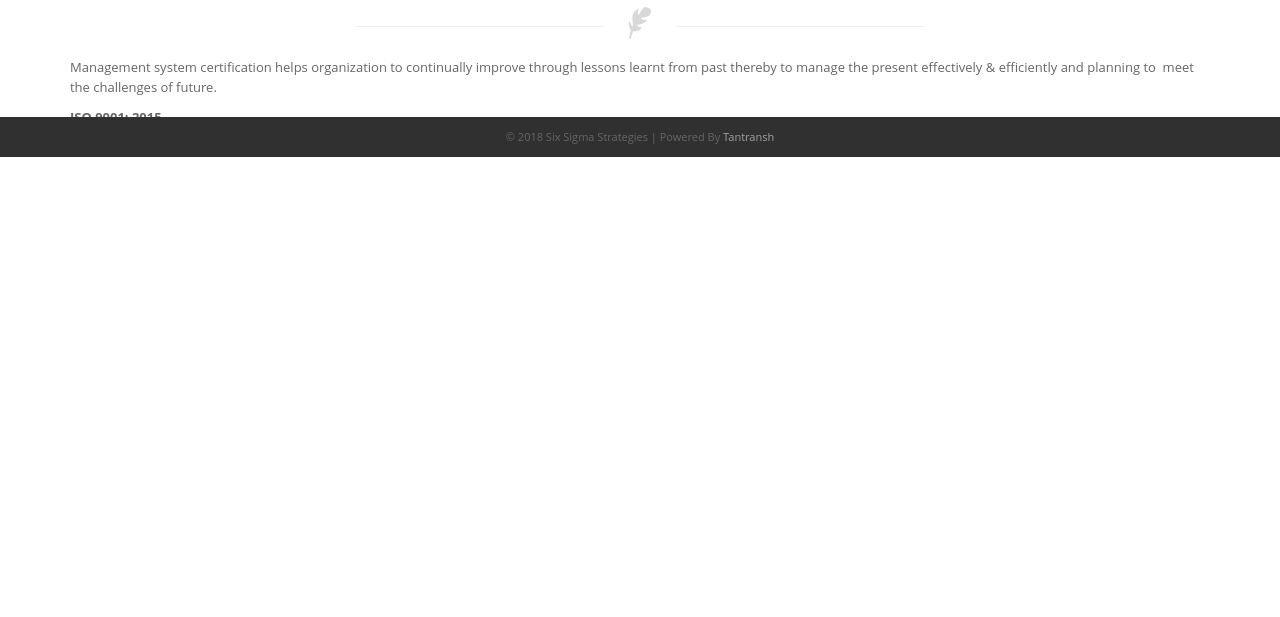
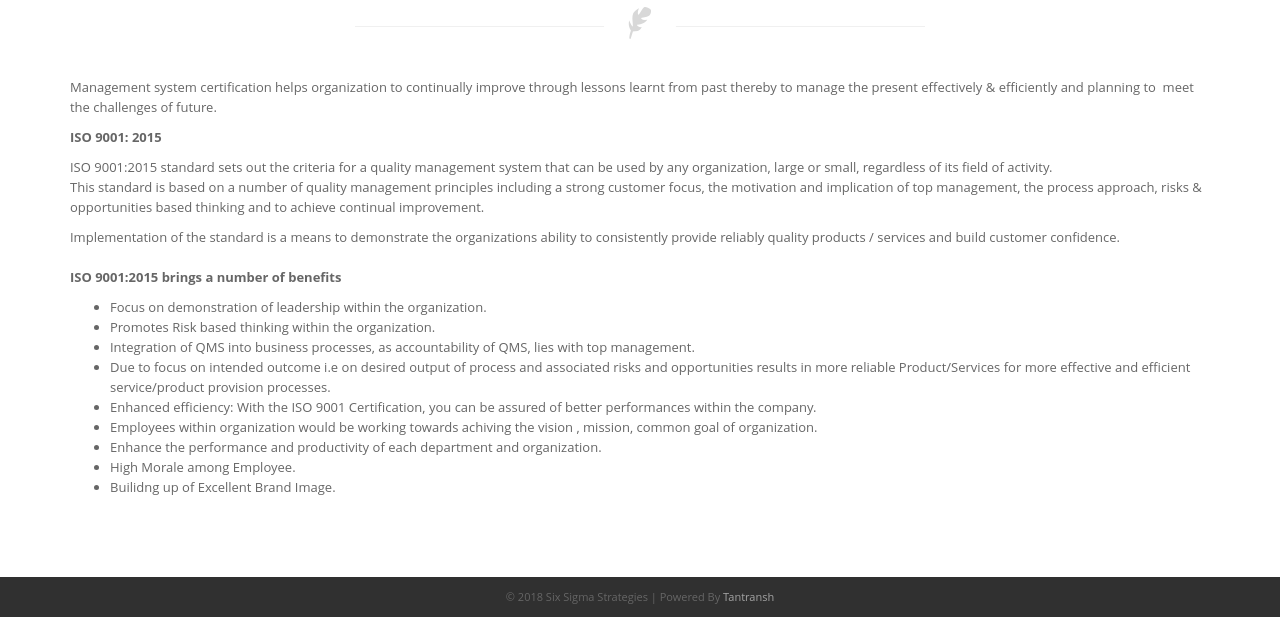
Before and after one commit to hkaysharma/3S, a plain HTML site: page qualitymgmt.html in a window 1280 px wide. Shown: the part 278-895 px from the top of the page. Before the commit the page ends 800 px from the top, so only its background shows below. Drawn offline with Linux system fonts and the light colour scheme.

Commit message:
quality mgmt

```diff
--- a/qualitymgmt.html
+++ b/qualitymgmt.html
@@ -713,7 +713,8 @@
                                 </i>
                             </div>
 
-                            <div class="space-sep20">
+                            <div class="space-sep20"></div>
+                            <div>
                                 <p>Management  system certification helps organization to continually improve through lessons  learnt from past thereby to manage the present effectively &amp; efficiently  and planning to&nbsp; meet the challenges of  future.</p>
                                     <p>  <strong>ISO 9001: 2015</strong></p>
                                     <p>  ISO&nbsp;9001:2015 standard sets out the criteria for a quality  management system that can be used by any organization, large or small,  regardless of its field of activity.&nbsp;<br>
```
